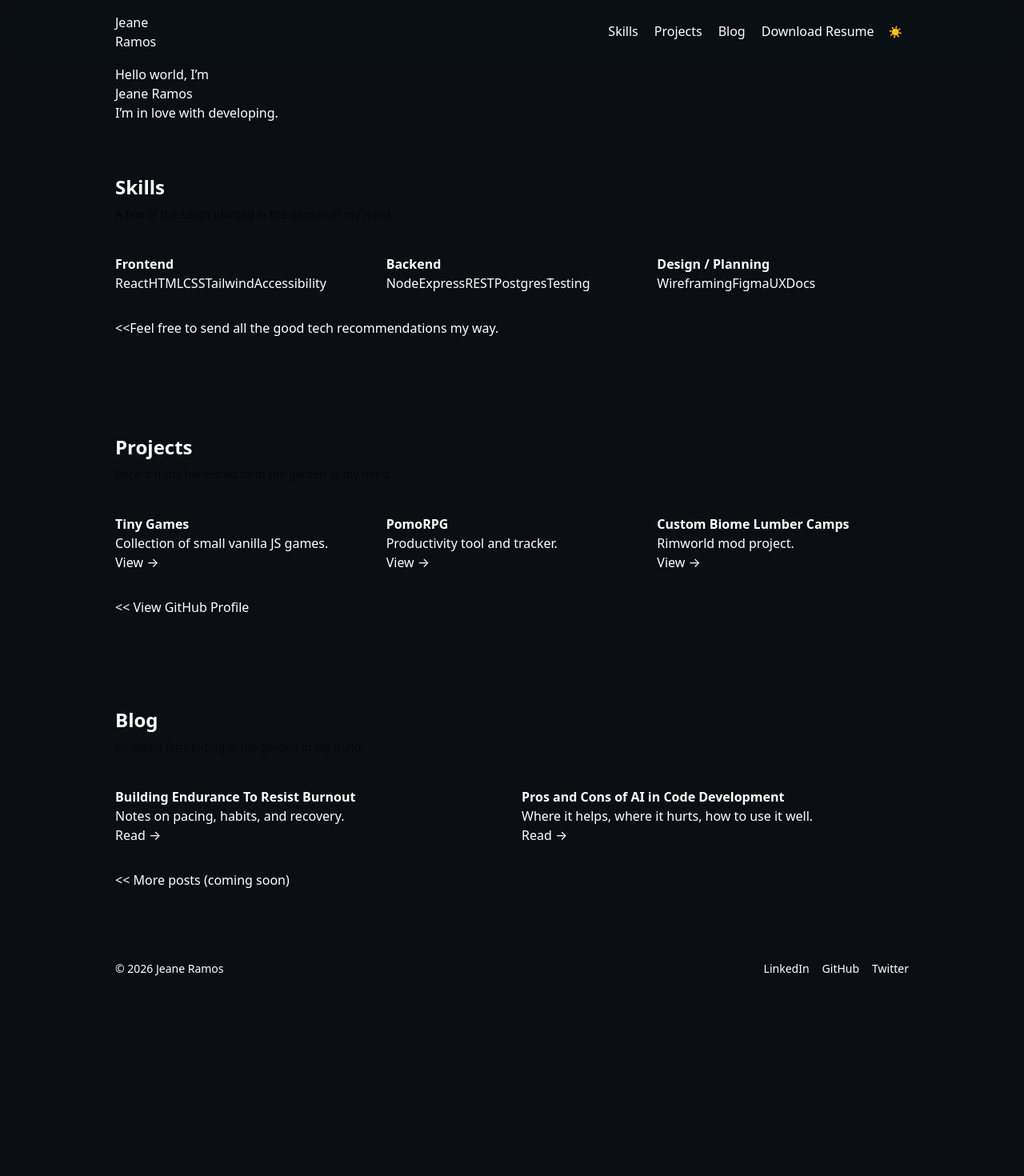
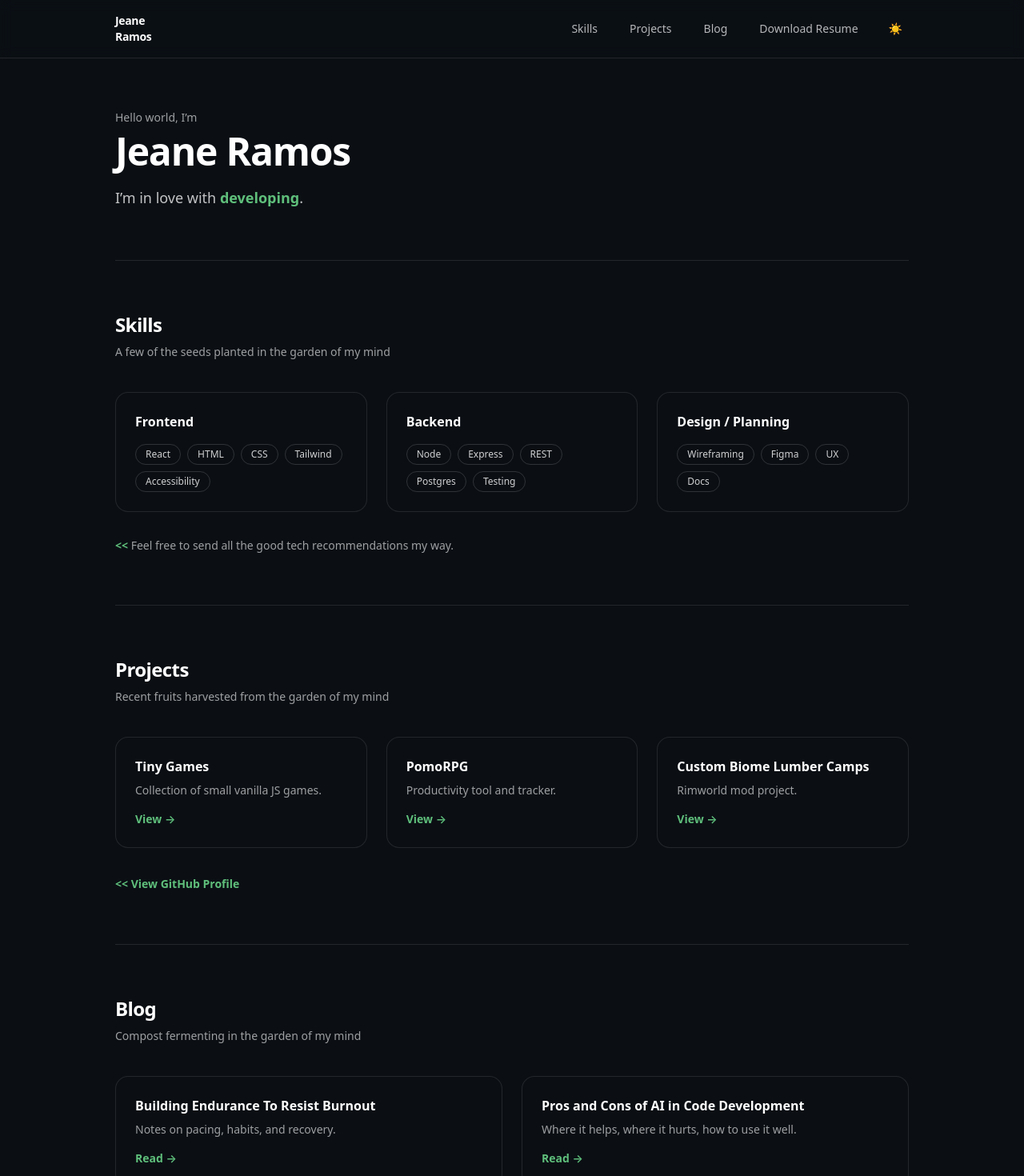
Before and after one commit to jeanbeanie/jeane.dev, a Next.js app: page / in a window 1280 px wide. Shown: the top 1470 px of the page at 80% size. Before the commit the page ends 1253 px from the top, so only its background shows below. Built offline with nearby package versions, Linux system fonts and the light colour scheme.

Commit message:
add reusable CSS component classes, swap out some tailwind strings in jsx to them. make style consistent.

```diff
--- a/src/pages/index.tsx
+++ b/src/pages/index.tsx
@@ -1,191 +1,176 @@
 import ThemeToggle from "../components/ThemeToggle";
+
 export default function Home() {
-
     return (
         <>
             {/* Top navbar */}
-            <header className="sticky top-0 backdrop-blur border-b border-black/10 bg-background/80 dark:border-white/10 dark:bg-background/70">
-                <div className="flex max-w-5xl mx-auto items-center justify-between px-4 py-4">
-                    <a href="#top">
-                        <div>Jeane</div>
-                        <div>Ramos</div>
+            <header className="sticky top-0 z-50 backdrop-blur border-b border-foreground/10 bg-background/80">
+                <div className="container-page flex items-center justify-between py-4">
+                    <a href="#top" className="leading-tight">
+                        <div className="text-sm font-semibold tracking-tight">Jeane</div>
+                        <div className="text-sm font-semibold tracking-tight">Ramos</div>
                     </a>
 
-                    <nav className="items-center">
-                        <a href="#skills">Skills</a>
-                        <a href="#projects">Projects</a>
-                        <a href="#blog">Blog</a>
+                    <nav className="hidden items-center gap-5 text-sm md:flex">
+                        <a className="text-foreground/70 hover:text-foreground" href="#skills">Skills</a>
+                        <a className="text-foreground/70 hover:text-foreground" href="#projects">Projects</a>
+                        <a className="text-foreground/70 hover:text-foreground" href="#blog">Blog</a>
 
-                        <a href="#" title="PDF Resume">
+                        <a className="text-foreground/70 hover:text-foreground" href="#" title="PDF Resume">
                             Download Resume
                         </a>
 
-                        <ThemeToggle/>
+                        <ThemeToggle />
                     </nav>
 
                     {/* Mobile */}
                     <div className="flex items-center gap-2 md:hidden">
-                        <button id="theme-toggle-mobile" type="button" aria-label="Toggle dark mode">
-                            Dark
-                        </button>
-                        <a href="#skills">Menu</a>
+                        <ThemeToggle />
+                        <a className="rounded-xl border border-foreground/15 px-3 py-2 text-sm" href="#skills">
+                            Menu
+                        </a>
                     </div>
                 </div>
             </header>
 
-            <main id="top" className="mx-auto max-w-5xl px-4">
+            <main id="top" className="container-page">
                 {/* Hero Section */}
-                <section>
-                    <div>
-                        <p>Hello world, I’m</p>
-                        <h1>Jeane Ramos</h1>
-                        <p>
-                            I’m in love with <span id="rotating-word">developing</span>.
+                <section className="section">
+                    <div className="max-w-2xl">
+                        <p className="text-sm text-foreground/60">Hello world, I’m</p>
+                        <h1 className="mt-2 text-4xl font-semibold tracking-tight md:text-5xl">
+                            Jeane Ramos
+                        </h1>
+                        <p className="mt-5 text-lg text-foreground/75">
+                            I’m in love with <span className="font-semibold text-accent">developing</span>.
                         </p>
                     </div>
                 </section>
 
-                <hr className="border-black/10 dark:border-white/10" />
+                <hr className="divider" />
 
                 {/* Skills */}
-                <section id="skills" className="py-14 md:py-16">
-                    <div className="flex gap-6 items-end justify-between">
-                        <div>
-                            <h2 className="text-2xl font-bold">Skills</h2>
-                            <p className="mt-2 text-sm text-black/60 dark:text-white/60">
-                                A few of the seeds planted in the garden of my mind
-                            </p>
-                        </div>
-                    </div>
+                <section id="skills" className="section">
+                    <h2 className="section-title">Skills</h2>
+                    <p className="section-subtitle">
+                        A few of the seeds planted in the garden of my mind
+                    </p>
 
                     <div className="mt-10 grid gap-6 md:grid-cols-3">
-                        <div>
+                        <div className="card">
                             <h3 className="font-semibold">Frontend</h3>
-                            <div>
-                                <span>React</span><span>HTML</span><span>CSS</span>
-                                <span>Tailwind</span><span>Accessibility</span>
+                            <div className="mt-4 flex flex-wrap gap-2">
+                                <span className="chip">React</span>
+                                <span className="chip">HTML</span>
+                                <span className="chip">CSS</span>
+                                <span className="chip">Tailwind</span>
+                                <span className="chip">Accessibility</span>
                             </div>
                         </div>
 
-                        <div>
+                        <div className="card">
                             <h3 className="font-semibold">Backend</h3>
-                            <div>
-                                <span>Node</span><span>Express</span><span>REST</span>
-                                <span>Postgres</span><span>Testing</span>
+                            <div className="mt-4 flex flex-wrap gap-2">
+                                <span className="chip">Node</span>
+                                <span className="chip">Express</span>
+                                <span className="chip">REST</span>
+                                <span className="chip">Postgres</span>
+                                <span className="chip">Testing</span>
                             </div>
                         </div>
 
-                        <div>
+                        <div className="card">
                             <h3 className="font-semibold">Design / Planning</h3>
-                            <div>
-                                <span>Wireframing</span><span>Figma</span>
-                                <span>UX</span><span>Docs</span>
+                            <div className="mt-4 flex flex-wrap gap-2">
+                                <span className="chip">Wireframing</span>
+                                <span className="chip">Figma</span>
+                                <span className="chip">UX</span>
+                                <span className="chip">Docs</span>
                             </div>
                         </div>
                     </div>
 
-                    <div className="mt-8">
-                        <span>&lt;&lt;</span>
-                        Feel free to send all the good tech recommendations my way.
+                    <div className="mt-8 text-sm text-foreground/60">
+                        <span className="font-semibold text-accent">&lt;&lt;</span> Feel free to send all the good tech recommendations my way.
                     </div>
                 </section>
 
-                <hr className="border-black/10 dark:border-white/10" />
+                <hr className="divider" />
 
                 {/* Projects */}
-                <section id="projects" className="py-14">
-                    <h2 className="text-2xl font-bold">Projects</h2>
-                    <p className="mt-2 text-sm text-black/60 dark:text-white/60">
+                <section id="projects" className="section">
+                    <h2 className="section-title">Projects</h2>
+                    <p className="section-subtitle">
                         Recent fruits harvested from the garden of my mind
                     </p>
 
                     <div className="mt-10 grid gap-6 md:grid-cols-3">
-                        <article>
+                        <article className="card">
                             <h3 className="font-semibold">Tiny Games</h3>
-                            <p>
-                                Collection of small vanilla JS games.
-                            </p>
-                            <a href="#">
-                                View →
-                            </a>
+                            <p className="mt-2 text-sm text-foreground/60">Collection of small vanilla JS games.</p>
+                            <a className="link mt-4 inline-block text-sm" href="#">View →</a>
                         </article>
 
-                        <article>
+                        <article className="card">
                             <h3 className="font-semibold">PomoRPG</h3>
-                            <p>
-                                Productivity tool and tracker.
-                            </p>
-                            <a href="#">
-                                View →
-                            </a>
+                            <p className="mt-2 text-sm text-foreground/60">Productivity tool and tracker.</p>
+                            <a className="link mt-4 inline-block text-sm" href="#">View →</a>
                         </article>
 
-                        <article>
+                        <article className="card">
                             <h3 className="font-semibold">Custom Biome Lumber Camps</h3>
-                            <p>
-                                Rimworld mod project.
-                            </p>
-                            <a href="#">
-                                View →
-                            </a>
+                            <p className="mt-2 text-sm text-foreground/60">Rimworld mod project.</p>
+                            <a className="link mt-4 inline-block text-sm" href="#">View →</a>
                         </article>
                     </div>
 
                     <div className="mt-8">
-                        <a href="#">
+                        <a className="link text-sm" href="#">
                             &lt;&lt; View GitHub Profile
                         </a>
                     </div>
                 </section>
 
-                <hr className="border-black/10 dark:border-white/10" />
+                <hr className="divider" />
 
                 {/* Blog */}
-                <section id="blog" className="py-14">
-                    <h2 className="text-2xl font-bold">Blog</h2>
-                    <p className="mt-2 text-sm text-black/60 dark:text-white/60">
+                <section id="blog" className="section">
+                    <h2 className="section-title">Blog</h2>
+                    <p className="section-subtitle">
                         Compost fermenting in the garden of my mind
                     </p>
 
                     <div className="mt-10 grid gap-6 md:grid-cols-2">
-                        <article>
+                        <article className="card">
                             <h3 className="font-semibold">Building Endurance To Resist Burnout</h3>
-                            <p>
-                                Notes on pacing, habits, and recovery.
-                            </p>
-                            <a href="#">
-                                Read →
-                            </a>
+                            <p className="mt-2 text-sm text-foreground/60">Notes on pacing, habits, and recovery.</p>
+                            <a className="link mt-4 inline-block text-sm" href="#">Read →</a>
                         </article>
 
-                        <article>
+                        <article className="card">
                             <h3 className="font-semibold">Pros and Cons of AI in Code Development</h3>
-                            <p>
-                                Where it helps, where it hurts, how to use it well.
-                            </p>
-                            <a href="#">
-                                Read →
-                            </a>
+                            <p className="mt-2 text-sm text-foreground/60">Where it helps, where it hurts, how to use it well.</p>
+                            <a className="link mt-4 inline-block text-sm" href="#">Read →</a>
                         </article>
                     </div>
 
-                    <div className="mt-8">
-                        <span>&lt;&lt;</span> More posts (coming soon)
+                    <div className="mt-8 text-sm text-foreground/60">
+                        <span className="font-semibold text-accent">&lt;&lt;</span> More posts (coming soon)
                     </div>
                 </section>
             </main>
 
             {/* Footer */}
-            <footer className="border-t border-black/10 py-8 dark:border-white/10">
-                <div className="mx-auto flex flex-col gap-3 px-4 text-sm max-w-5xl md:flex-row md:items-center md:justify-between">
-                    <div>© 2026 Jeane Ramos</div>
+            <footer className="border-t border-foreground/10 py-8">
+                <div className="container-page flex flex-col gap-3 text-sm md:flex-row md:items-center md:justify-between">
+                    <div className="text-foreground/60">© 2026 Jeane Ramos</div>
                     <div className="flex gap-4">
-                        <a href="#">LinkedIn</a>
-                        <a href="#">GitHub</a>
-                        <a href="#">Twitter</a>
+                        <a className="text-foreground/70 hover:text-foreground" href="#">LinkedIn</a>
+                        <a className="text-foreground/70 hover:text-foreground" href="#">GitHub</a>
+                        <a className="text-foreground/70 hover:text-foreground" href="#">Twitter</a>
                     </div>
                 </div>
             </footer>
         </>
-  );
+    );
 }
--- a/src/styles/globals.css
+++ b/src/styles/globals.css
@@ -36,3 +36,37 @@ body {
 nav a {
     padding: 0px 10px;
 }
+
+@layer components {
+    .container-page {
+        @apply mx-auto max-w-5xl px-4;
+    }
+
+    .section {
+        @apply py-14 md:py-16;
+    }
+
+    .divider {
+        @apply border-t border-foreground/10;
+    }
+
+    .section-title {
+        @apply text-2xl font-semibold tracking-tight;
+    }
+
+    .section-subtitle {
+        @apply mt-2 text-sm text-foreground/60;
+    }
+
+    .card {
+        @apply rounded-2xl border border-foreground/10 bg-background p-6;
+    }
+
+    .chip {
+        @apply inline-flex items-center rounded-full border border-foreground/15 px-3 py-1 text-xs font-medium text-foreground/80;
+    }
+
+    .link {
+        @apply font-semibold text-accent hover:underline;
+    }
+}
```
